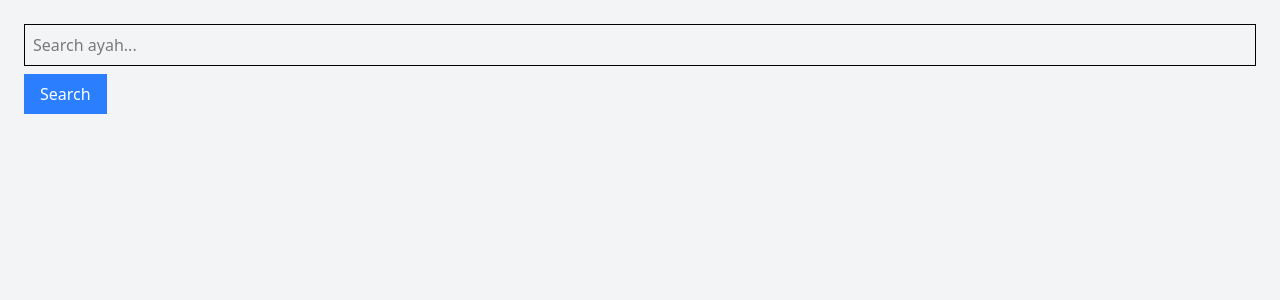
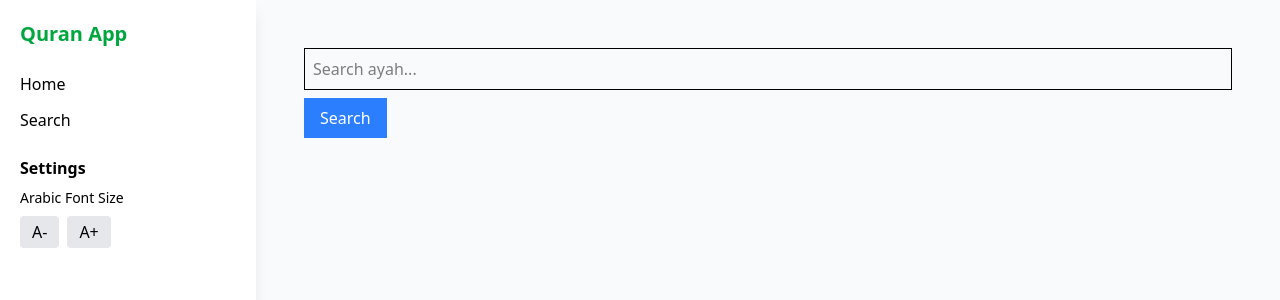
Before and after one commit to shagormahamud93/quran-app, a Next.js app: page /search in a window 1280 px wide. Shown: the top 300 px of the page. Built offline with nearby package versions, Linux system fonts and the light colour scheme.

Commit message:
update layout and sidebar UI improvements

```diff
--- a/src/app/layout.tsx
+++ b/src/app/layout.tsx
@@ -1,10 +1,16 @@
 import "./globals.css";
+import Sidebar from "@/components/Sidebar";
 
 export default function RootLayout({ children }: any) {
   return (
     <html lang="en">
-      <body className="bg-gray-100">
-        {children}
+      <body className="bg-gray-50">
+        <div className="flex">
+          <Sidebar />
+          <main className="flex-1 p-6 ml-64">
+            {children}
+          </main>
+        </div>
       </body>
     </html>
   );
--- a/src/components/Sidebar.tsx
+++ b/src/components/Sidebar.tsx
@@ -1,6 +1,7 @@
 "use client";
 
 import { useEffect, useState } from "react";
+import Link from "next/link";
 
 export default function Sidebar() {
     const [fontSize, setFontSize] = useState(24);
@@ -13,14 +14,45 @@ export default function Sidebar() {
     const update = (size: number) => {
         setFontSize(size);
         localStorage.setItem("fontSize", String(size));
+        document.documentElement.style.setProperty(
+            "--arabic-size",
+            size + "px"
+        );
     };
 
     return (
-    <div className="fixed right-0 top-0 p-4 bg-white shadow h-full">
-      <h2 className="font-bold mb-2">Settings</h2>
+        <div className="w-64 h-screen bg-white shadow-lg fixed left-0 top-0 p-5">
+            <h1 className="text-xl font-bold mb-6 text-green-600">
+                Quran App
+            </h1>
 
-      <button onClick={() => update(20)}>Small</button>
-      <button onClick={() => update(28)}>Large</button>
+            <nav className="space-y-3 mb-6">
+                <Link href="/" className="block hover:text-green-600">
+                    Home
+                </Link>
+                <Link href="/search" className="block hover:text-green-600">
+                    Search
+                </Link>
+            </nav>
+            <div>
+                <h2 className="font-semibold mb-2">Settings</h2>
+                <p className="text-sm mb-2">Arabic Font Size</p>
+
+                <div className="flex gap-2">
+                    <button
+                        onClick={() => update(20)}
+                        className="px-3 py-1 bg-gray-200 rounded"
+                    >
+                        A-
+                    </button>
+                    <button
+                        onClick={() => update(28)}
+                        className="px-3 py-1 bg-gray-200 rounded"
+                    >
+                        A+
+                    </button>
+                </div>
+            </div>
         </div>
     );
 }
```
Lines whose indentation alone changed are shown as unchanged.
